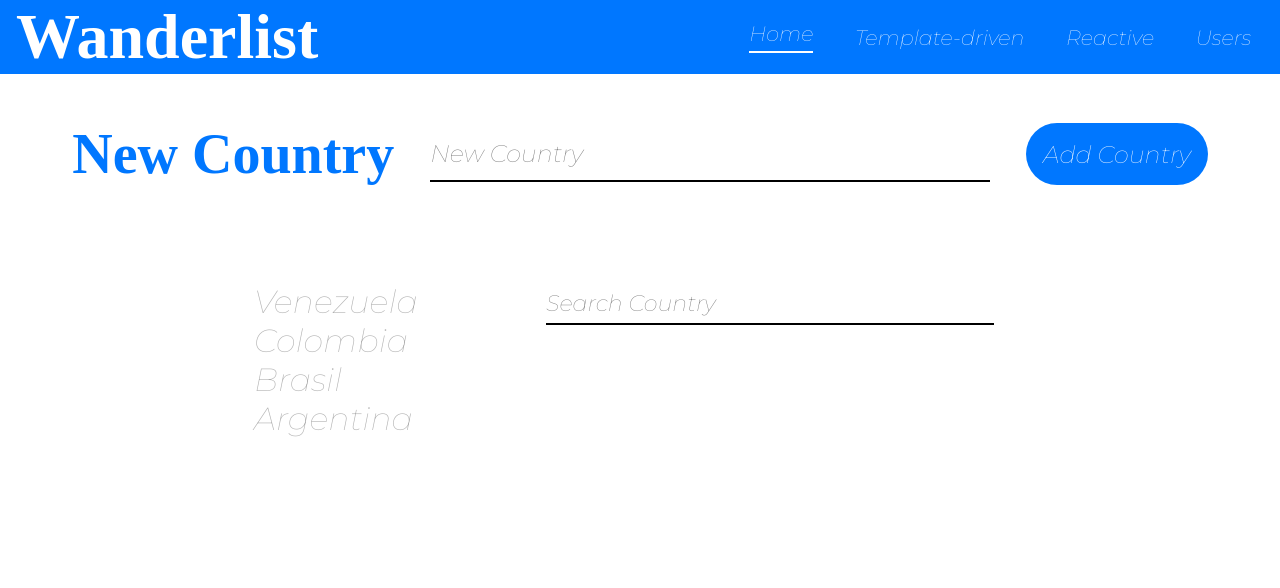
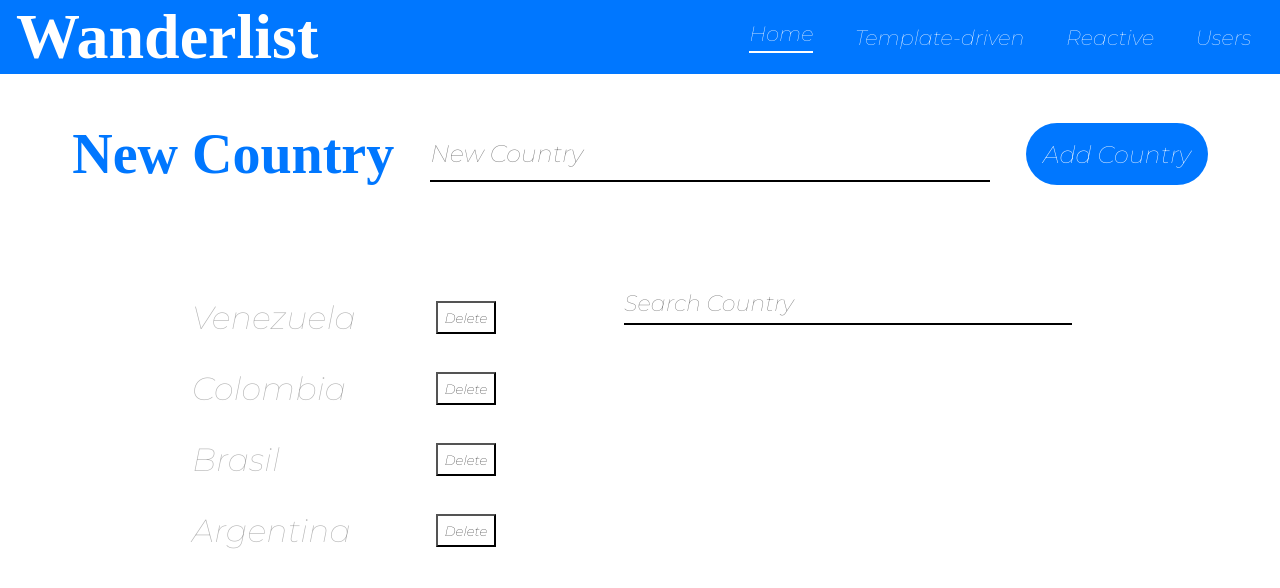
Before and after one commit to josuehoenicka/wanderlist, an Angular app: page /home in a window 1280 px wide. Shown: the top 588 px of the page. Built offline with nearby package versions, Linux system fonts and the light colour scheme; a web font is replaced by a local one.

Commit message:
update: add btn delete

```diff
--- a/src/app/app.component.ts
+++ b/src/app/app.component.ts
@@ -7,21 +7,4 @@ import { Component } from '@angular/core';
 })
 export class AppComponent {
 
-  wanderlist = ['Venezuela', 'Colombia', 'Brasil', 'Argentina']
-  title = 'wanderlist';
-  selection!: string;
-  criterion = '';
-
-  onCountryClicked(country: string): void {
-    this.selection = country;
-  }
-
-  onCountry(): void {
-    this.selection = '';
-  }
-
-  addNewCountry(country: string): void {
-    this.wanderlist.push(country);
-  }
-
 }
--- a/src/app/app.routing.module.ts
+++ b/src/app/app.routing.module.ts
@@ -16,10 +16,10 @@ const routes: Routes = [
   { path: 'contact-reactive', loadChildren: () =>
     import('./contact-reactive/contact-reactive.module').then(m => m.ContactReactiveModule)
   },
-  { path: 'contact-template/:id', component: ContactComponent,
+  { path: 'contact-template', component: ContactComponent,
     resolve: {ocupation: DataResolverService}
   },
-  { path: 'home', component: HomeComponent },
+  { path: 'home', component: HomeComponent},
   { path: 'users', component: UserComponent, canActivate: [PermissionsGuard],
     children:[
       { path: 'list', component: ListComponent },
--- a/src/app/countries/countries.component.scss
+++ b/src/app/countries/countries.component.scss
@@ -1,3 +1,19 @@
+ul {
+  display: flex;
+  justify-content: space-between;
+  align-items: center;
+  width: 20em;
+}
+
 li {
+  margin: 0.5em;
   font-size: 2em;
 }
+
+button {
+  padding: 0.5em;
+}
+
+.wanderlist-countries {
+  margin: 0 3em;
+}
--- a/src/app/countries/countries.component.ts
+++ b/src/app/countries/countries.component.ts
@@ -3,11 +3,12 @@ import { ChangeDetectionStrategy, Component, EventEmitter, Input, Output } from
 @Component({
   selector: 'app-countries',
   template: `
-      <li
-        (click)="onCountryClicked(wl)"
-        [ngClass]="{'selected': wl === selection, 'disabled': wl !== selection}">
-        {{wl | titlecase}}
-      </li>
+      <ul class="wanderlist-countries">
+        <li (click)="onCountryClicked(wl)" [ngClass]="{'selected': wl === selection, 'disabled': wl !== selection}">
+          {{wl | titlecase}}
+        </li>
+        <button type="button" class="btn-delete">Delete</button>
+      </ul>
   `,
   styleUrls: ['./countries.component.scss'],
   changeDetection: ChangeDetectionStrategy.OnPush
--- a/src/app/home/home.component.scss
+++ b/src/app/home/home.component.scss
@@ -49,9 +49,6 @@ main {
   justify-content: center;
   width: 100vw;
   margin: 3em 0;
-  .wanderlist-countries {
-    margin: 0 3em;
-  }
 }
 
 .forms {
```
